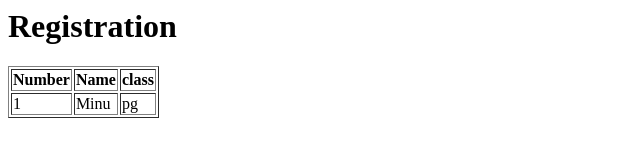
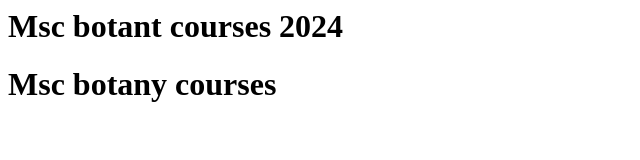
Before and after one commit to munavira-aslam/test, a plain HTML site: page index.html in a window 1280 px wide. Shown: the whole page, without its empty margins (0-640 px from the left). Drawn offline with Linux system fonts and the light colour scheme.

Commit message:
Update index.html

```diff
--- a/index.html
+++ b/index.html
@@ -1,25 +1,17 @@
-<html>
-<head>
-<title>Registration</title>
-</head>
+<DOCTYPE html>
+  <head>
+<title>Document
+</title>
+  </head>
+  <body>
+    <h1 id="header">welcome </h1>
+    <h1 class="header">welcome </h1>
 
-  <body>
-    <h1>Registration</h1>
-      <table border="1">
-        <thead>
-          <tr>
-            <th>Number</th>
-            <th>Name</th>
-            <th>class</th>
+    <script>
+    document.getElementById("header"). innerHTML= "Msc botany" ;
+    document.getElementsByClassName("header")[0].innerHTML="Msc botany courses";
+    document. getElementsByTagName("h1")[0].innerHTML="Msc botant courses 2024" ;
 
-          </tr>
-        </thead>
-        <tr>
-          <td>1</td>
-          <td>Minu</td>
-          <td>pg</td>
-        </tr>
-
-      </table>
+    </script>
   </body>
-</html>
+</DOCTYPE html>
```
